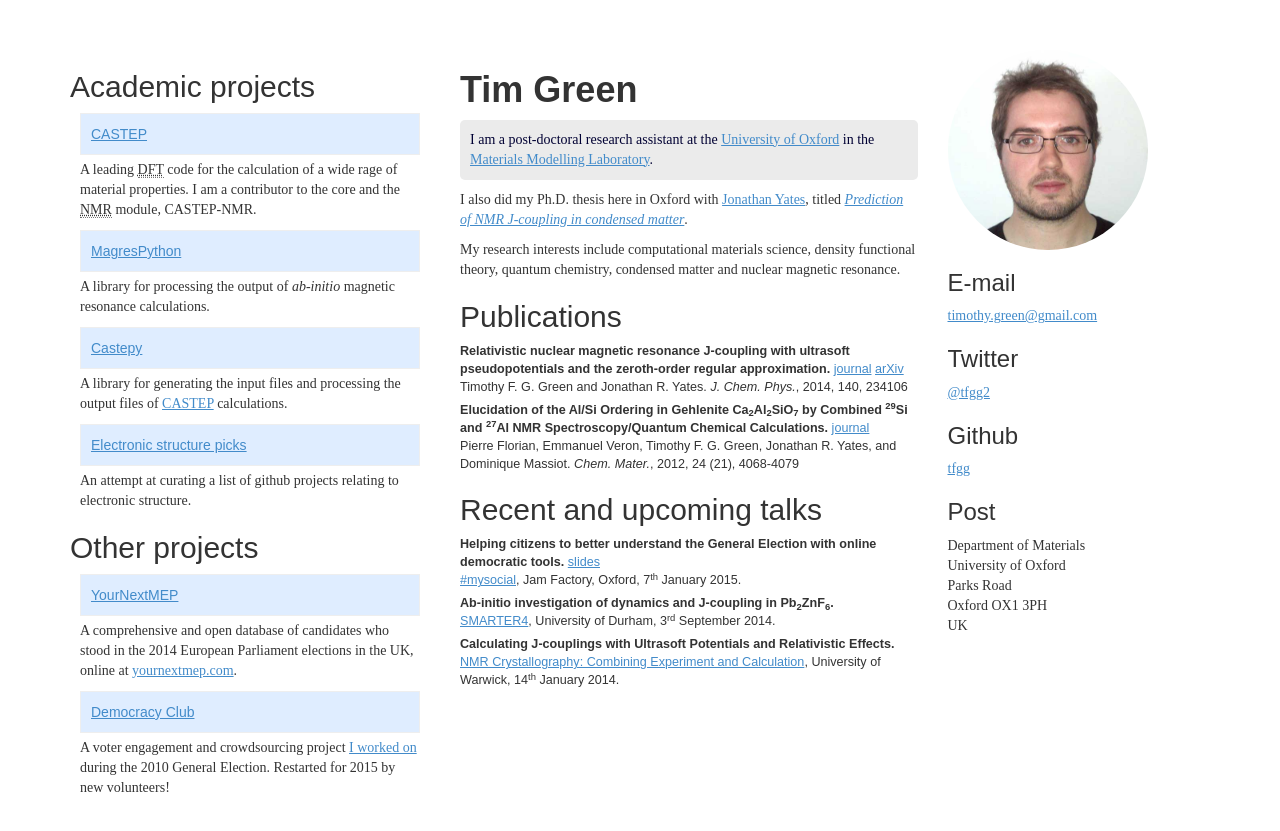
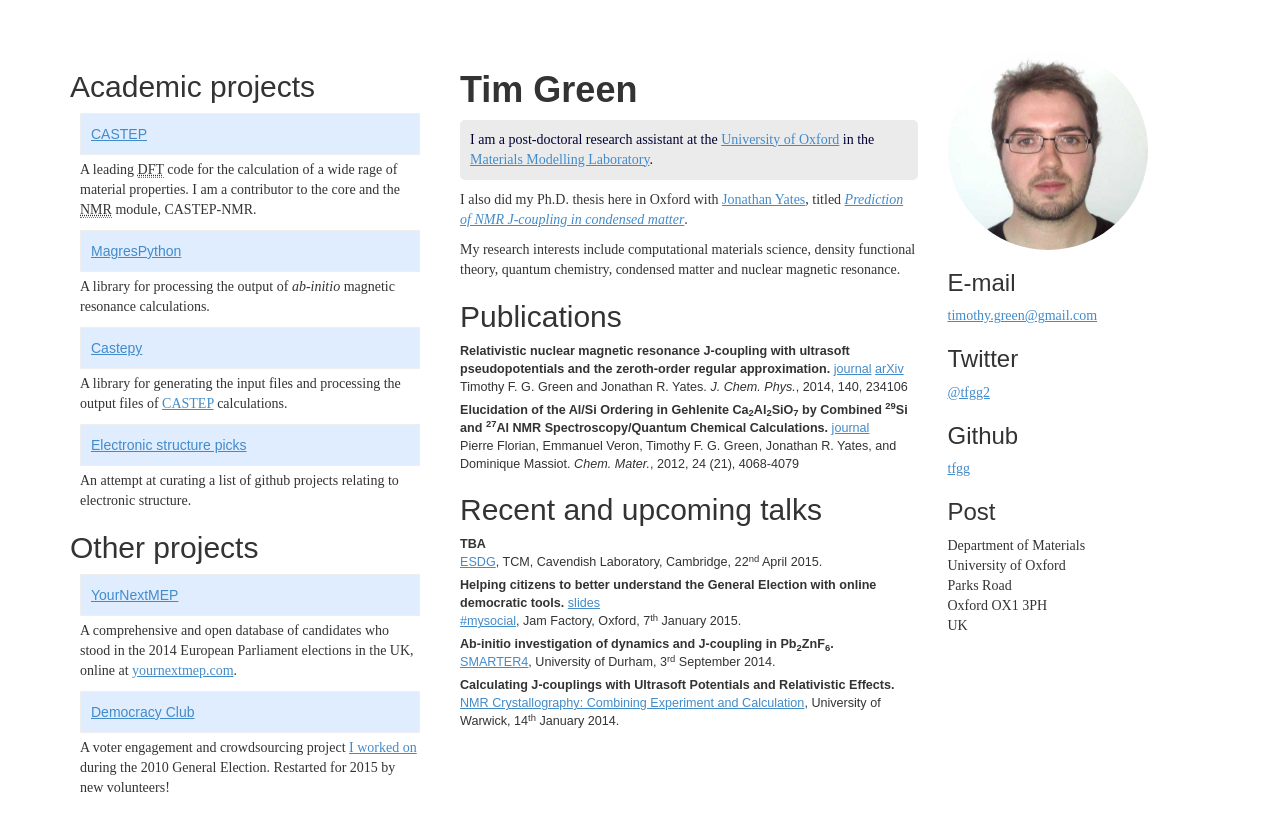
Before and after one commit to tfgg/tfgg.github.io, a Jekyll site: the page built from index.html, in a window 1280 px wide. Shown: the top 831 px of the page. Built offline with Jekyll 4.4.1, drawn with Linux system fonts in a browser that asks for light colours; some web fonts are replaced; Markdown is read by kramdown in place of the engine named in the settings.

Commit message:
Add ESDG talk

```diff
--- a/index.html
+++ b/index.html
@@ -64,6 +64,10 @@ css: main.css
       <h2>Recent and upcoming talks</h2>
       <ul class='publications'>
         <li>
+          <strong>TBA</strong><br/>
+          <a href='http://www.tcm.phy.cam.ac.uk/~mdt26/esdg.html'>ESDG</a>, TCM, Cavendish Laboratory, Cambridge, 22<sup>nd</sup> April 2015.
+        </li>
+        <li>
           <strong>Helping citizens to better understand the General Election with online democratic tools.</strong> <a href='/files/mysocial_january_2015.pdf'>slides</a><br/>
           <a href='http://lanyrd.com/2015/mysocial/'>#mysocial</a>, Jam Factory, Oxford, 7<sup>th</sup> January 2015.
         </li>
```
